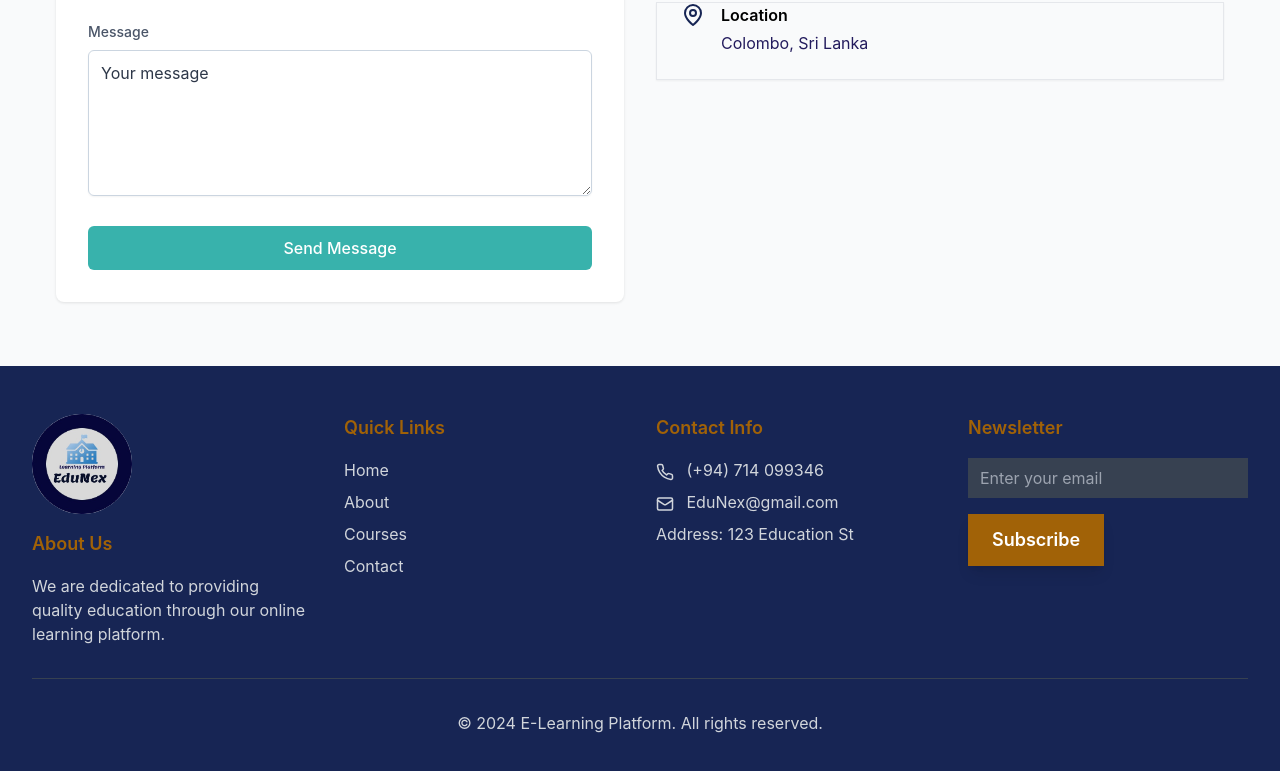
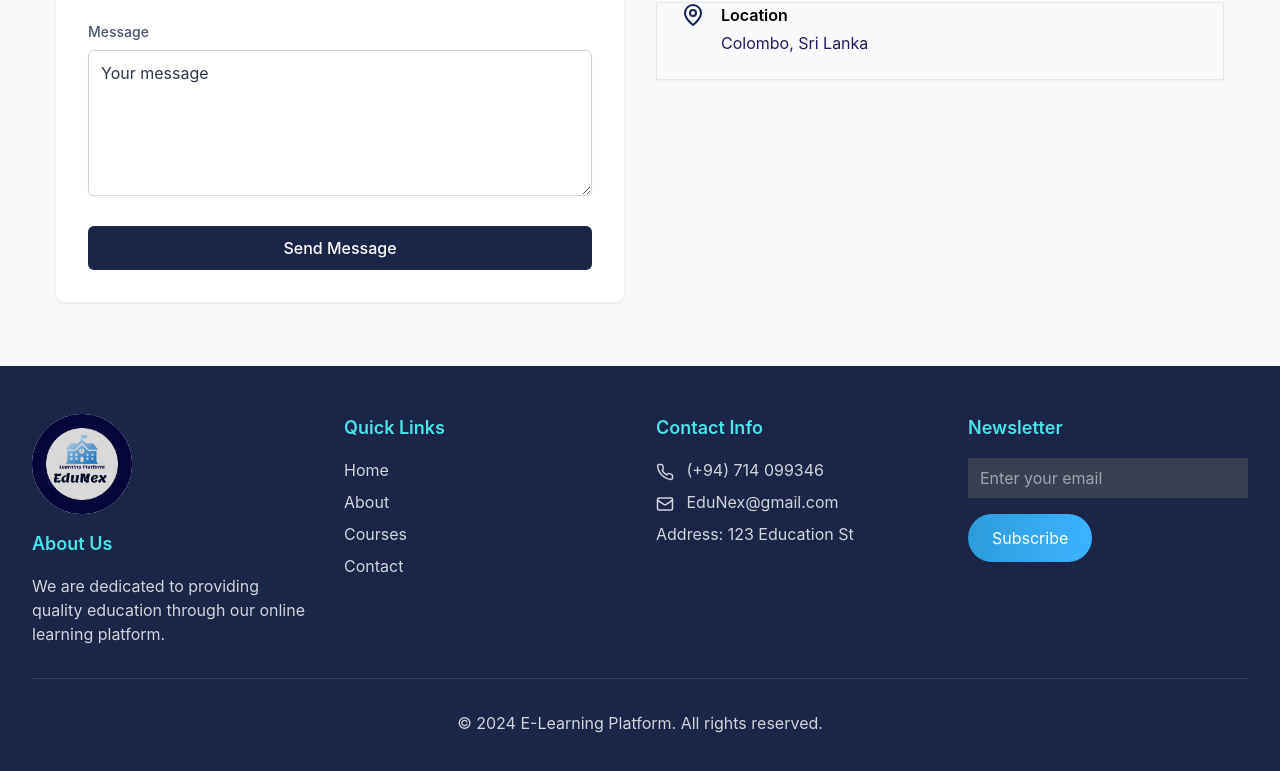
Before and after one commit to Panchani0925/EduNex-CS-147-, a React (Vite) app in the folder EduNexapp/: page /contact in a window 1280 px wide. Shown: the part 850-1621 px from the top of the page. Built offline with nearby package versions, Linux system fonts and the light colour scheme.

Commit message:
style: update footer colors and button styles for improved aesthetics

```diff
--- a/EduNexapp/src/components/layout/footer.jsx
+++ b/EduNexapp/src/components/layout/footer.jsx
@@ -3,7 +3,7 @@ import { Link } from "react-router-dom";
 
 export default function Footer() {
   return (
-    <footer className="bg-blue-950 text-white">
+    <footer className="bg-[#1a2547] text-white">
       <div className="max-w-7xl mx-auto px-4 sm:px-6 lg:px-8 py-12">
         <div className="grid grid-cols-1 md:grid-cols-4 gap-8">
           <div>
@@ -12,7 +12,7 @@ export default function Footer() {
               alt="EduNex Logo"
               className="footer-logo mb-4"
             />
-            <h3 className="text-lg font-semibold mb-4  text-yellow-700">
+            <h3 className="text-lg font-semibold mb-4  text-[#4ce2e9]">
               About Us
             </h3>
             <p className="text-gray-300">
@@ -21,7 +21,7 @@ export default function Footer() {
             </p>
           </div>
           <div>
-            <h3 className="text-lg font-semibold mb-4  text-yellow-700">
+            <h3 className="text-lg font-semibold mb-4  text-[#4ce2e9]">
               Quick Links
             </h3>
             <ul className="space-y-2">
@@ -48,7 +48,7 @@ export default function Footer() {
             </ul>
           </div>
           <div>
-            <h3 className="text-lg font-semibold mb-4  text-yellow-700">
+            <h3 className="text-lg font-semibold mb-4  text-[#4ce2e9]">
               Contact Info
             </h3>
             <ul className="space-y-2 text-gray-300">
@@ -64,7 +64,7 @@ export default function Footer() {
             </ul>
           </div>
           <div>
-            <h3 className="text-lg font-semibold mb-4 text-yellow-700">
+            <h3 className="text-lg font-semibold mb-4 text-[#4ce2e9]">
               Newsletter
             </h3>
             <form className="space-y-4">
@@ -75,7 +75,7 @@ export default function Footer() {
               />
               <button
                 type="submit"
-                className="px-6 py-3 bg-yellow-700 text-white text-lg font-semibold rounded-lg shadow-lg hover:bg-yellow-800 transition"
+                className="px-6 py-3 bg-gradient-to-r from-[#2c9cdb] to-[#3db2ff] text-white hover:opacity-90 rounded-full flex items-center justify-center transition"
               >
                 Subscribe
               </button>
--- a/EduNexapp/src/index.css
+++ b/EduNexapp/src/index.css
@@ -146,14 +146,14 @@ body {
 .contact-form input:focus,
 .contact-form textarea:focus {
   outline: none;
-  border-color: #38b2ac;
+  border-color: #1B2A4A;
   box-shadow: 0 0 0 2px rgba(56, 178, 172, 0.4);
 }
 
 .contact-form button {
   display: inline-block;
   width: 100%;
-  background-color: #38b2ac;
+  background-color:#1a2547;
   color: #ffffff;
   font-size: 1rem;
   padding: 0.75rem;
@@ -164,7 +164,7 @@ body {
 }
 
 .contact-form button:hover {
-  background-color: #319795;
+  background-color: #1B2A4A;
 }
 
 /* Contact Information Cards */
```
